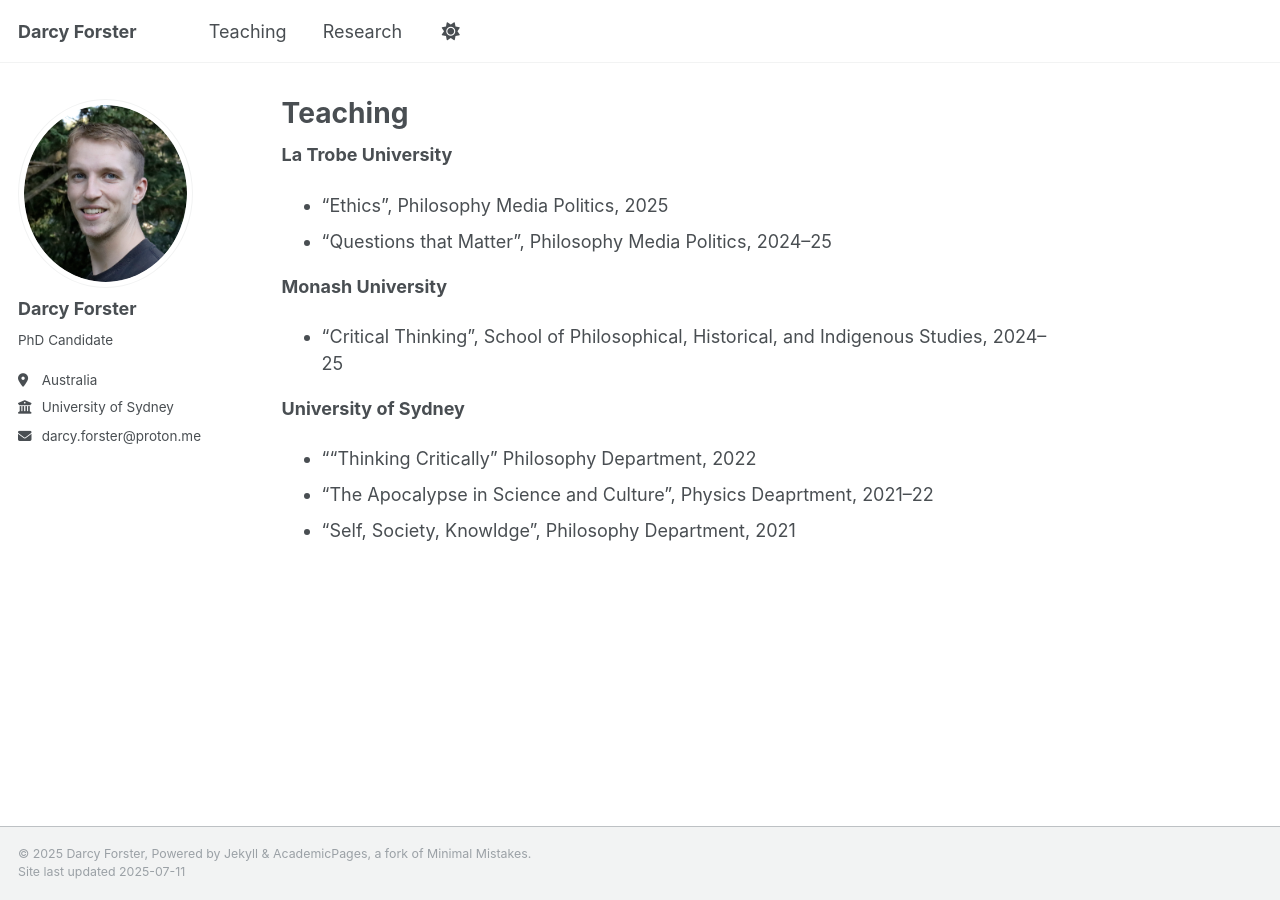
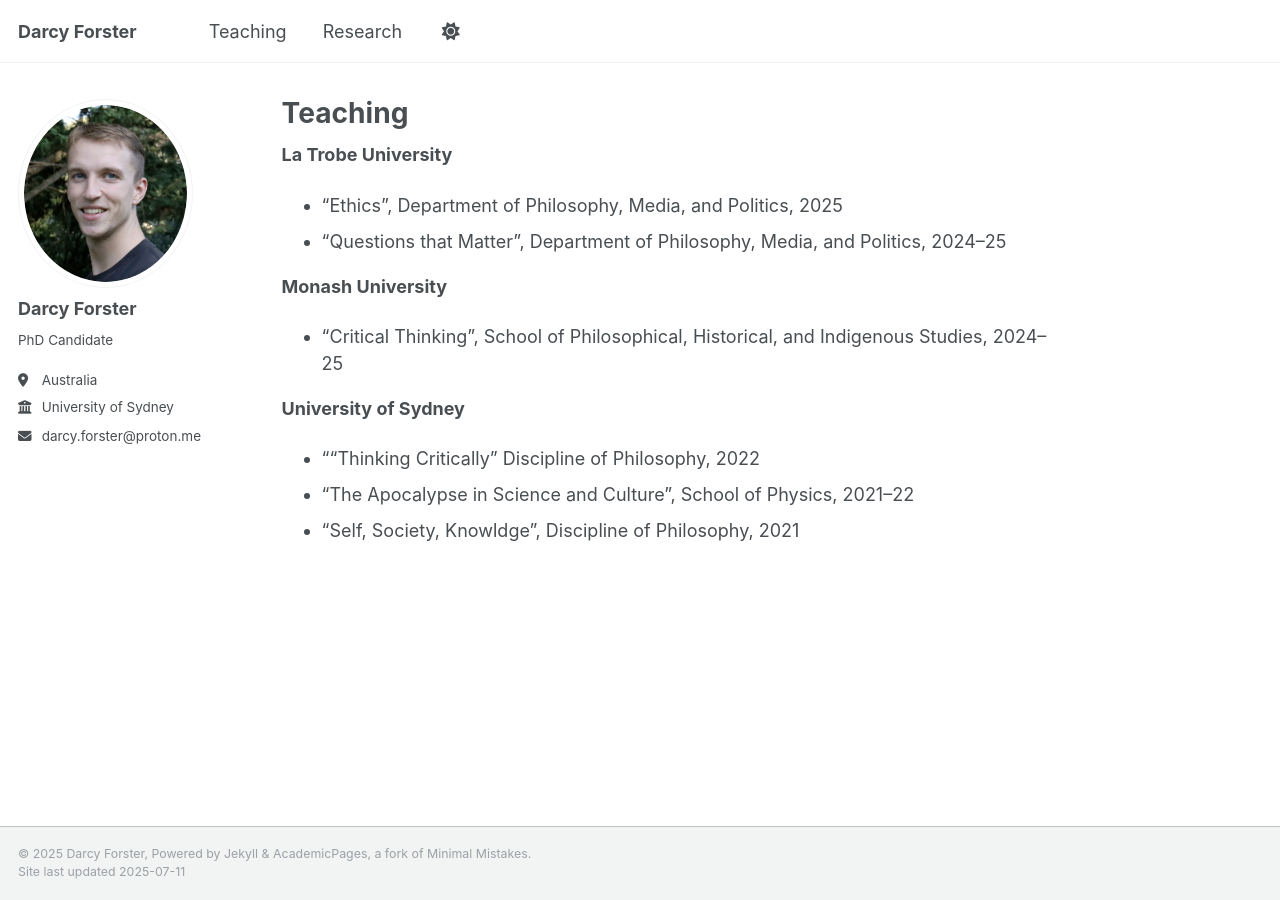
Before and after one commit to darcyforster/academic-pages, a Jekyll site: the page built from _pages/teaching.md, in a window 1280 px wide. Built offline with Jekyll 4.4.1, drawn with Linux system fonts in a browser that asks for light colours.

Commit message:
Update teaching.md

```diff
--- a/_pages/teaching.md
+++ b/_pages/teaching.md
@@ -4,13 +4,13 @@ permalink: /teaching/
 ---
 
 **La Trobe University**
-* "Ethics", Philosophy Media Politics, 2025
-* “Questions that Matter”, Philosophy Media Politics, 2024–25
+* "Ethics", Department of Philosophy, Media, and Politics, 2025
+* “Questions that Matter”, Department of Philosophy, Media, and Politics, 2024–25
 
 **Monash University**
 * “Critical Thinking”, School of Philosophical, Historical, and Indigenous Studies, 2024–25
 
 **University of Sydney**
-* "“Thinking Critically” Philosophy Department, 2022
-* “The Apocalypse in Science and Culture”, Physics Deaprtment, 2021–22
-* "Self, Society, Knowldge", Philosophy Department, 2021
+* "“Thinking Critically” Discipline of Philosophy, 2022
+* “The Apocalypse in Science and Culture”, School of Physics, 2021–22
+* "Self, Society, Knowldge", Discipline of Philosophy, 2021
```
